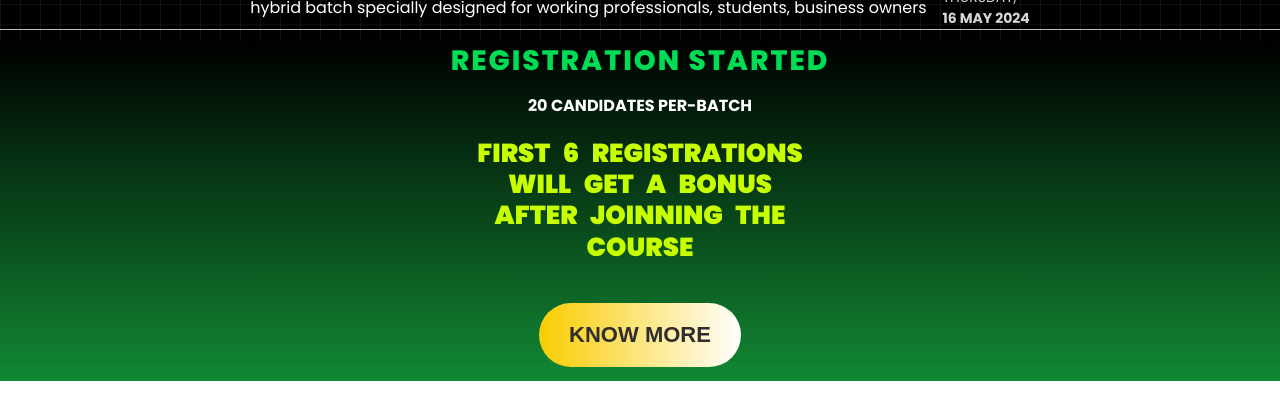
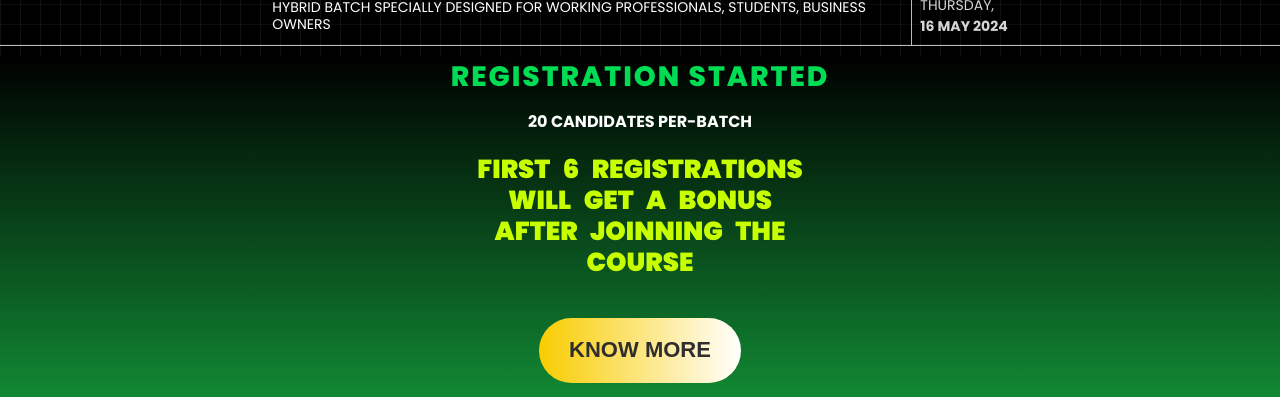
Before and after one commit to lanjewarraj/stalkmarket.in_version_training, a plain HTML site: page index.html in a window 1280 px wide. Shown: the part 476-873 px from the top of the page. Drawn offline with Linux system fonts and the light colour scheme.

Commit message:
Update style.css
missing class dot(.)

```diff
--- a/style.css
+++ b/style.css
@@ -179,7 +179,7 @@ body::before {
     border-top: 1px solid #bcbaba;
 }
 
-.announcement info-text{
+.announcement .info-text{
         padding: 12px 0;
         text-transform: uppercase;
         font-size: 14px;
```
